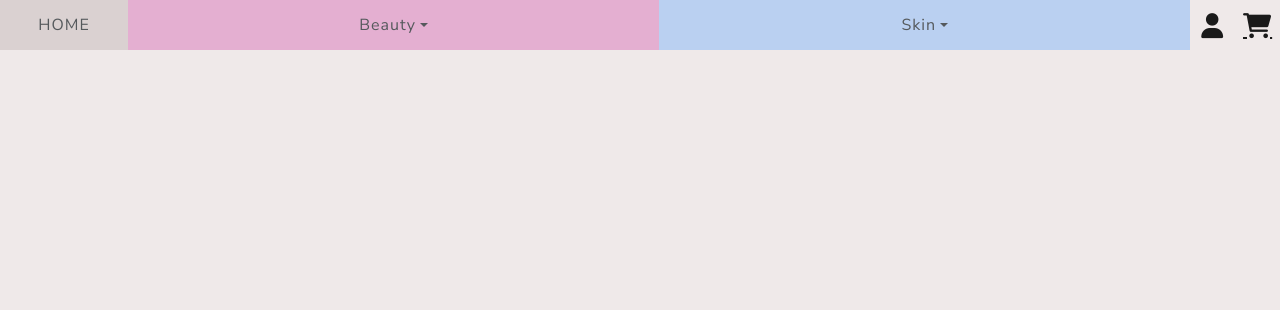
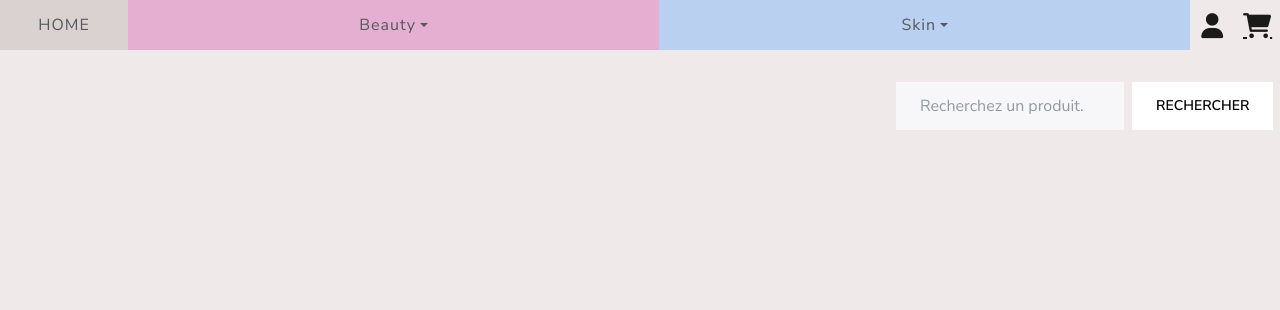
Before and after one commit to anissaabenn/projet_perso_com, a PHP site: page / in a window 1280 px wide. Shown: the top 310 px of the page. Run offline with PHP 8.4, Linux system fonts and the light colour scheme.

Commit message:
Création & stylisation barre de recherche

```diff
--- a/index.html
+++ b/index.html
@@ -35,6 +35,11 @@
         </nav>
     </header>
 
+    <form class="d-flex">
+        <input class="form-control me-sm-2" type="search" placeholder="Recherchez un produit...">
+        <button class="btn btn-secondary my-2 my-sm-0" type="submit" id="search">Rechercher</button>
+    </form>
+
     <script src="https://cdn.jsdelivr.net/npm/@popperjs/core@2.11.6/dist/umd/popper.min.js" integrity="sha384-oBqDVmMz9ATKxIep9tiCxS/Z9fNfEXiDAYTujMAeBAsjFuCZSmKbSSUnQlmh/jp3" crossorigin="anonymous"></script>
     <script src="https://cdn.jsdelivr.net/npm/bootstrap@5.2.3/dist/js/bootstrap.min.js" integrity="sha384-cuYeSxntonz0PPNlHhBs68uyIAVpIIOZZ5JqeqvYYIcEL727kskC66kF92t6Xl2V" crossorigin="anonymous"></script>
     <script src="main.js"></script>
--- a/style.css
+++ b/style.css
@@ -80,3 +80,15 @@ nav{
 #sousblock2{
     background-color: #BAD0F1;
 }
+
+/* Barre de recherche */
+.d-flex{
+    position:absolute;
+    left: 70%;
+    margin-top: 2em;
+}
+
+/* Bouton rechercher hover */
+#search:hover{
+    background-color: rgb(218, 209, 209);
+}
```
